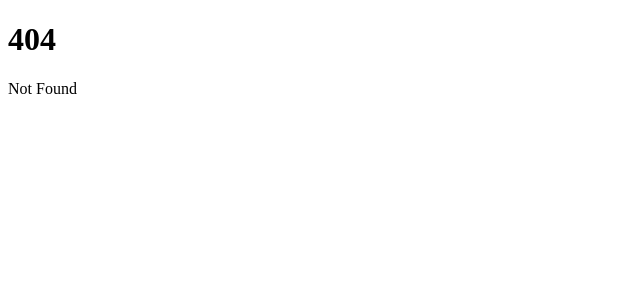
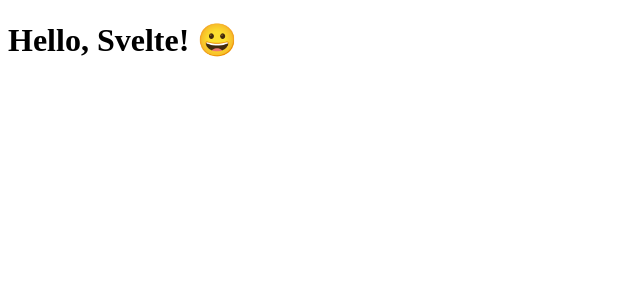
Before and after one commit to codegrid/2025-svelte-demo, a SvelteKit app: page /2/2 in a window 1280 px wide. Before the commit this address had no page. Shown: the top 300 px of the page, without its empty margins (0-640 px from the left). Built offline with nearby package versions, Linux system fonts and the light colour scheme.

Commit message:
Add demo for 2-2

```diff
--- /dev/null
+++ b/src/routes/2/2/+page.svelte
@@ -0,0 +1,7 @@
+<script>
+  const makeHeader = (title, suffix) => {
+    return `Hello, ${title}! ${suffix}`;
+  };
+</script>
+
+<h1>{makeHeader("Svelte", "😀")}</h1>
```
